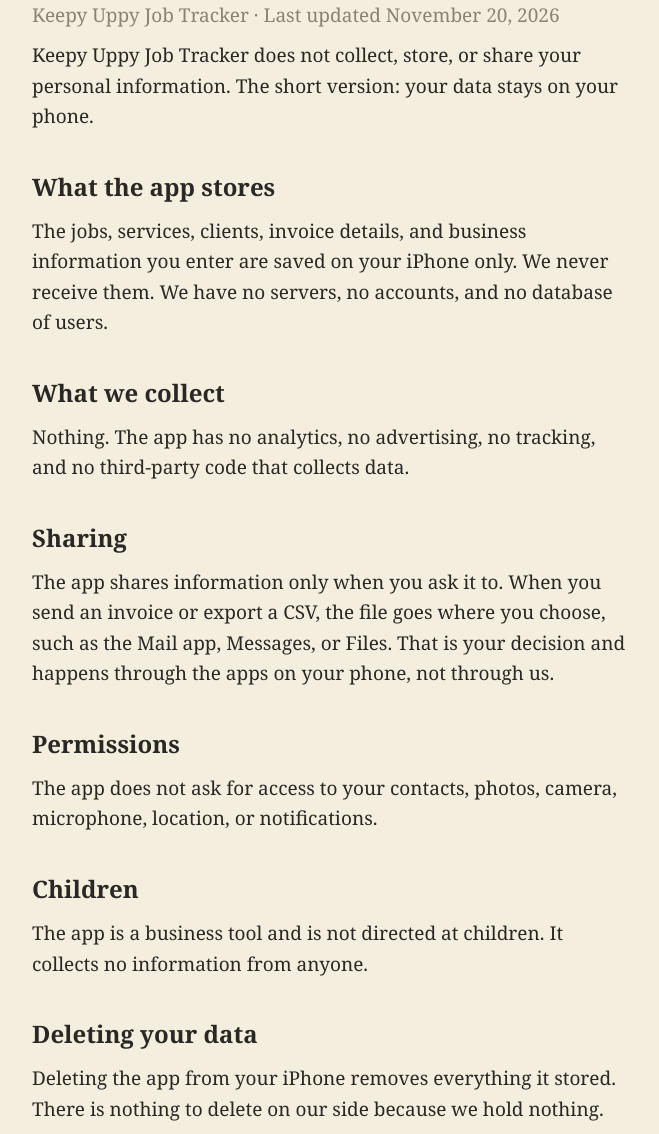
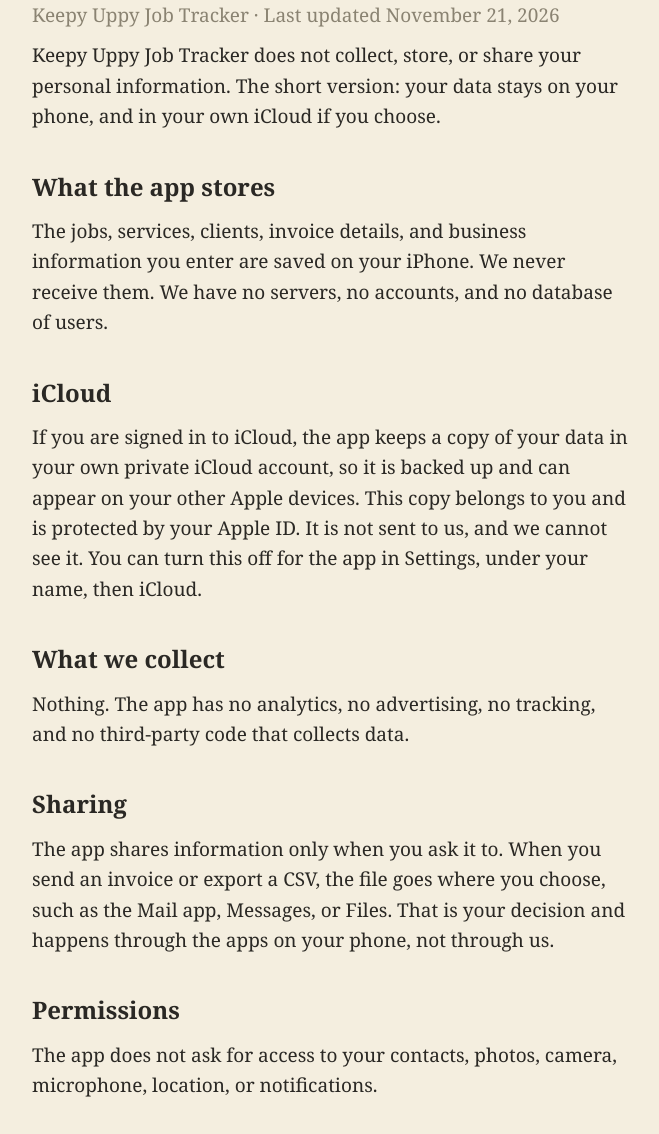
Before and after one commit to jhoov00e/keepyuppy, a plain HTML site: page privacy.html in a window 1280 px wide. Shown: the part 100-1234 px from the top of the page, without its empty margins (308-967 px from the left). Drawn offline with Linux system fonts and the light colour scheme.

Commit message:
Update privacy.html

```diff
--- a/privacy.html
+++ b/privacy.html
@@ -3,12 +3,15 @@
 <title>Keepy Uppy Job Tracker – Privacy Policy</title><link rel="stylesheet" href="style.css"></head>
 <body><main>
 <h1>Privacy Policy</h1>
-<p class="sub">Keepy Uppy Job Tracker · Last updated November 20, 2026</p>
+<p class="sub">Keepy Uppy Job Tracker · Last updated November 21, 2026</p>
 
-<p>Keepy Uppy Job Tracker does not collect, store, or share your personal information. The short version: your data stays on your phone.</p>
+<p>Keepy Uppy Job Tracker does not collect, store, or share your personal information. The short version: your data stays on your phone, and in your own iCloud if you choose.</p>
 
 <h2>What the app stores</h2>
-<p>The jobs, services, clients, invoice details, and business information you enter are saved on your iPhone only. We never receive them. We have no servers, no accounts, and no database of users.</p>
+<p>The jobs, services, clients, invoice details, and business information you enter are saved on your iPhone. We never receive them. We have no servers, no accounts, and no database of users.</p>
+
+<h2>iCloud</h2>
+<p>If you are signed in to iCloud, the app keeps a copy of your data in your own private iCloud account, so it is backed up and can appear on your other Apple devices. This copy belongs to you and is protected by your Apple ID. It is not sent to us, and we cannot see it. You can turn this off for the app in Settings, under your name, then iCloud.</p>
 
 <h2>What we collect</h2>
 <p>Nothing. The app has no analytics, no advertising, no tracking, and no third-party code that collects data.</p>
@@ -23,7 +26,7 @@
 <p>The app is a business tool and is not directed at children. It collects no information from anyone.</p>
 
 <h2>Deleting your data</h2>
-<p>Deleting the app from your iPhone removes everything it stored. There is nothing to delete on our side because we hold nothing.</p>
+<p>Deleting the app from your iPhone removes its data from that phone. If iCloud is on, your copy stays in your iCloud account until you delete it there, in Settings, then your name, then iCloud, then Manage Storage. There is nothing to delete on our side because we hold nothing.</p>
 
 <h2>Changes</h2>
 <p>If this policy ever changes, the new version will be posted on this page with a new date.</p>
```
